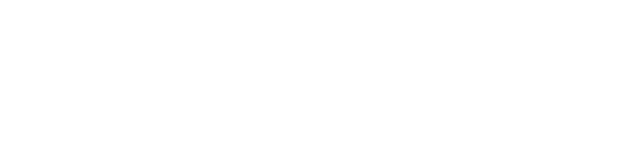
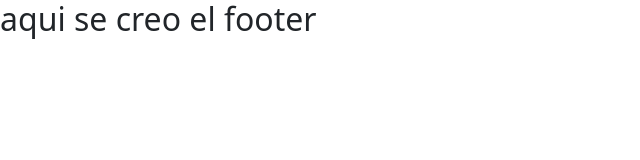
Before and after one commit to pedrocs9/prueba_git, a plain HTML site: page index.html in a window 1280 px wide. Shown: the whole page, without its empty margins (0-640 px from the left). Drawn offline with nearby package versions, Linux system fonts and the light colour scheme.

Commit message:
se cambio el footer

```diff
--- a/index.html
+++ b/index.html
@@ -21,7 +21,9 @@
 
   </main>
   <footer>
-    <!-- place footer here -->
+    <h2>
+      aqui se creo el footer
+    </h2>
   </footer>
   <!-- Bootstrap JavaScript Libraries -->
   <script src="https://cdn.jsdelivr.net/npm/@popperjs/core@2.11.6/dist/umd/popper.min.js"
```
